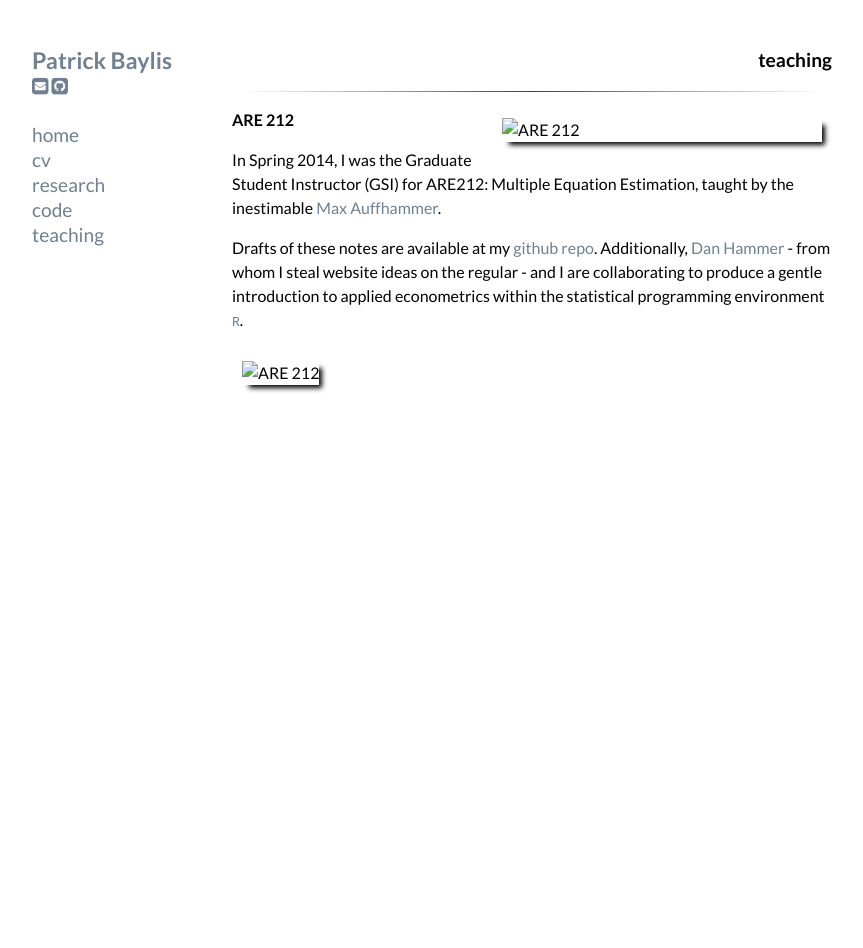
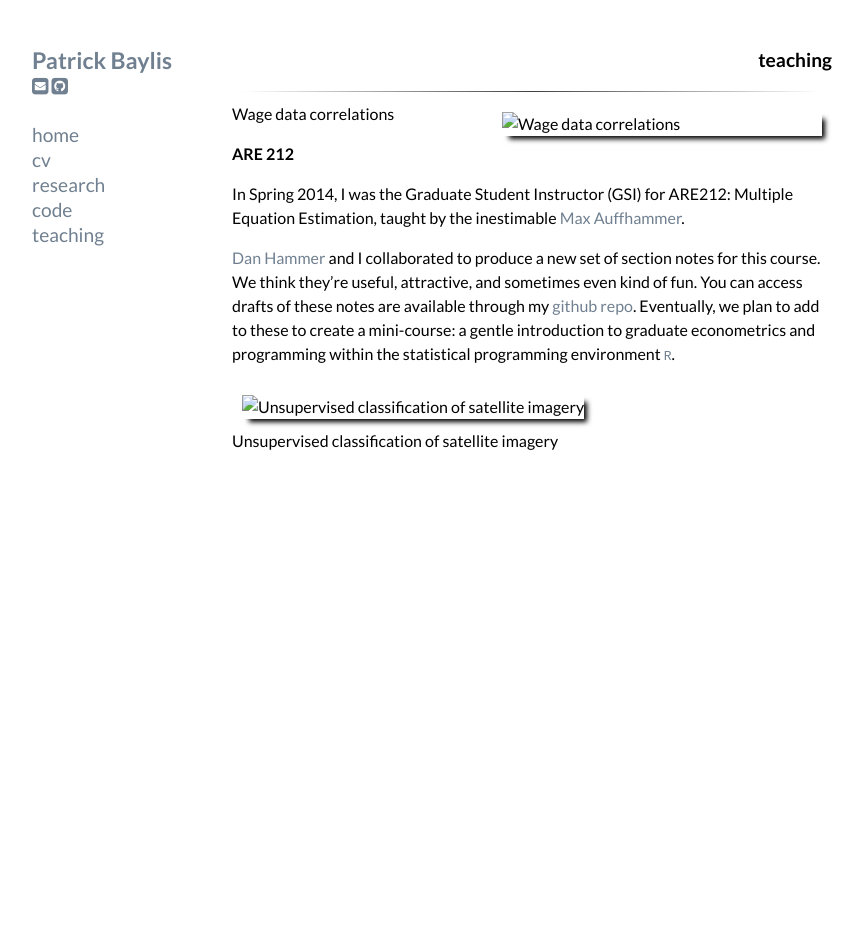
Before and after one commit to pbaylis/pbaylis.github.io, a Jekyll site: the page built from teaching.markdown, in a window 1280 px wide. Shown: the whole page, without its empty margins (208-1071 px from the left). Built offline with Jekyll 4.4.1, drawn with Linux system fonts in a browser that asks for light colours; nearby versions of some CDN libraries; Markdown is read by kramdown in place of the engine named in the settings.

Commit message:
add captions

```diff
--- a/teaching.markdown
+++ b/teaching.markdown
@@ -5,12 +5,19 @@ title: Patrick Baylis | teaching
 <h1 align="right">teaching</h1>
 ***
 
-<img src="images/teaching/are212_2.png" alt="ARE 212" width="320" class="shadow" style="float:right; margin:10px 10px 10px 10px;" />
+<figure>
+<img src="images/teaching/are212_2.png" title="Wage data correlations" width="320" class="shadow" style="float:right; margin:10px 10px 10px 10px;" />
+  <figcaption>Wage data correlations</figcaption>
+</figure>
+
 
 **ARE 212**<br>
 
 In Spring 2014, I was the Graduate Student Instructor (GSI) for ARE212: Multiple Equation Estimation, taught by the inestimable [Max Auffhammer](http://are.berkeley.edu/~auffhammer/Maximilian_Auffhammer/Welcome.html).
 
-Drafts of these notes are available at my [github repo](http://www.github.com/pbaylis/ARE212). Additionally, [Dan Hammer](http://www.danham.me/r/) - from whom I steal website ideas on the regular - and I are collaborating to produce a gentle introduction to applied econometrics within the statistical programming environment [`R`](http://www.r-project.org/).
+[Dan Hammer](http://www.danham.me/r/) and I collaborated to produce a new set of section notes for this course. We think they're useful, attractive, and sometimes even kind of fun. You can access drafts of these notes are available through my [github repo](http://www.github.com/pbaylis/ARE212). Eventually, we plan to add to these to create a mini-course: a gentle introduction to graduate econometrics and programming within the statistical programming environment [`R`](http://www.r-project.org/).
 
-<img src="images/teaching/are212_1.png" alt="ARE 212" width="480" class="shadow" style="margin:10px 10px 10px 10px;" />
+<figure>
+  <img src="images/teaching/are212_1.png" title="Unsupervised classification of satellite imagery" width="480" class="shadow" style="margin:10px 10px 10px 10px;" />
+  <figcaption>Unsupervised classification of satellite imagery</figcaption>
+</figure>
```
